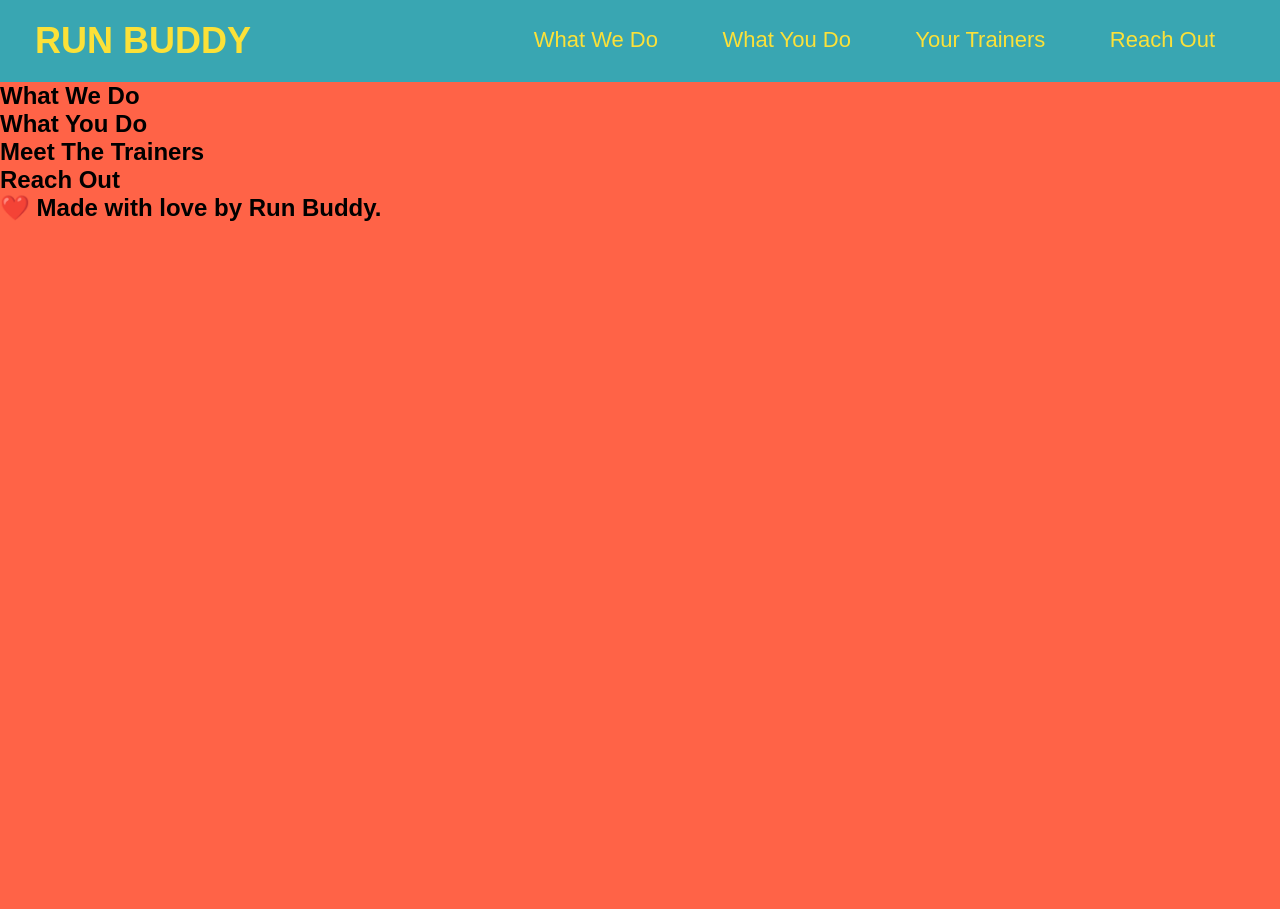
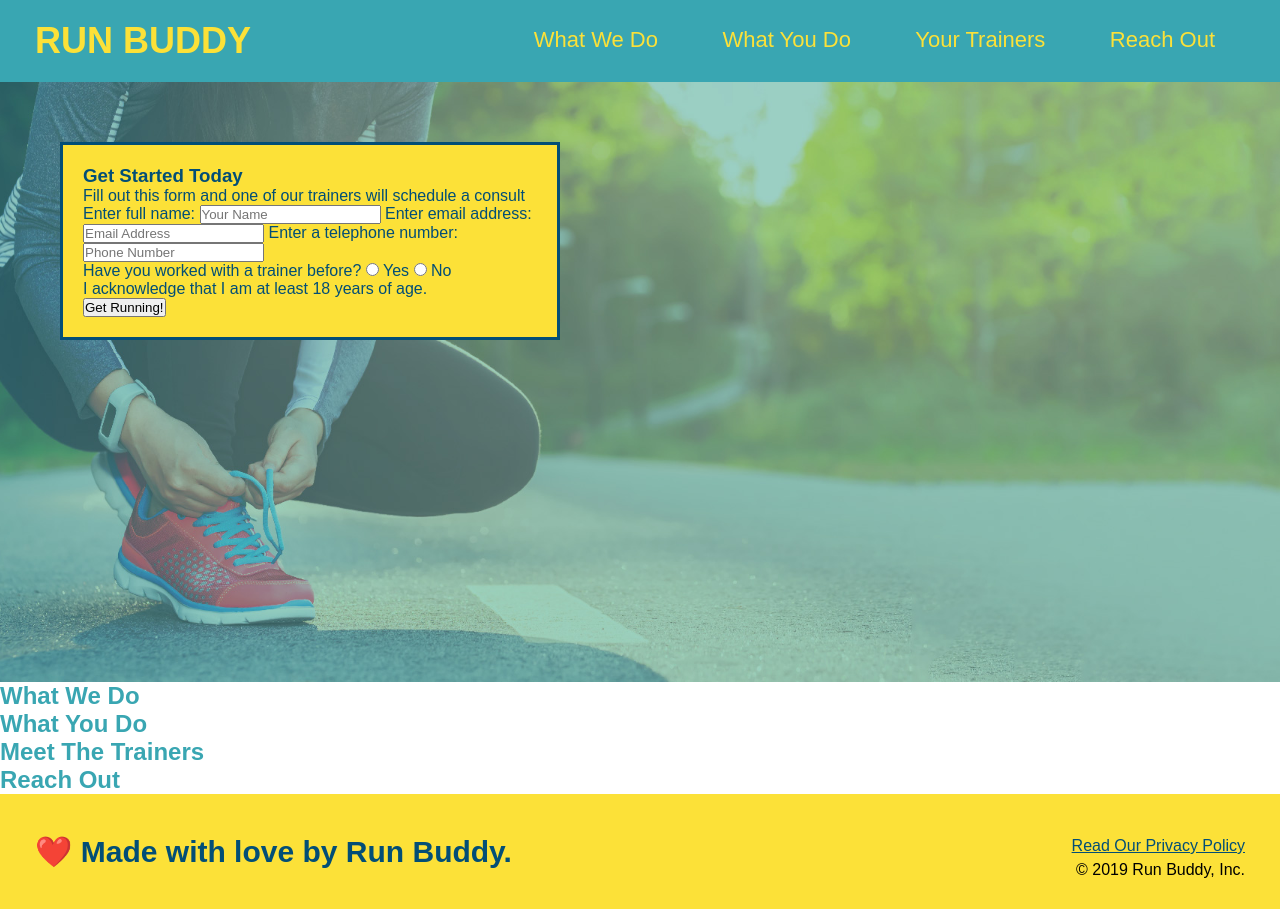
Before and after one commit to chrisimata21/run-buddy, a plain HTML site: page index.html in a window 1280 px wide. Before the commit the page ends 800 px from the top, so only its background shows below. Drawn offline with Linux system fonts and the light colour scheme.

Commit message:
added-styling-in-css-work-in-progress

```diff
--- a/assets/css/style.css
+++ b/assets/css/style.css
@@ -1,7 +1,5 @@
 body {
     font-family: Arial, Helvetica, sans-serif;
-
-    background-color: tomato;
 }
 header {
     padding: 20px 35px;
@@ -13,6 +11,9 @@ header h1 {
     color: #fce138;
     margin: 0;
     display: inline;
+}
+section {
+    color: #39a6b2;
 }
 header a {
     text-decoration: none;
@@ -33,4 +34,41 @@ header nav ul li a {
 * {
     margin: 0;
     padding: 0;
+    box-sizing: border-box;
 }
+footer {
+    background: #fce138;
+    width: 100%;
+    padding: 40px 35px;
+}
+footer h2 {
+    display: inline;
+    color: #024e76;
+    font-size: 30px;
+    margin: 0;
+}
+footer div {
+    float: right;
+    line-height: 1.5;
+    text-align: right;
+}
+footer a {
+    color: #024e76;
+}
+.hero {
+    padding: 60px;
+    background-image: url("../css/images/hero-bg.jpg");
+    height: 600px;
+    background-size: cover;
+    background-position: center;
+}
+.hero-form {
+    background-color: #fce138;
+    padding: 20px;
+    width: 500px;
+    color: #024e76;
+    border-style: solid;
+    border-width: 3px;
+    border-color: #024e76;
+    border: solid 3px #024e76;
+}
--- a/index.html
+++ b/index.html
@@ -30,8 +30,35 @@
             </nav>
         </header>
     <!--hero/jumbotron-->
-    <section>
-
+    <section class="hero">
+        <div class="hero-form">
+            <h3>Get Started Today</h3>
+            <p>Fill out this form and one of our trainers will schedule a consult</p>
+        <!--Add form element-->
+        <form>
+            <label for="name">Enter full name:</label>
+            <input type="text" placeholder="Your Name" name="name" id="name"/>
+            <label for="email">Enter email address:</label>
+            <input type="text" placeholder="Email Address" name="email" id="email"/>
+            <label for="phone">Enter a telephone number:</label>
+            <input type="text" placeholder="Phone Number" name="phone" id="phone"/>
+            <p>
+                Have you worked with a trainer before?
+                <input type="radio" name="trainer-confirm" id="trainer-yes"/>
+                <label for="trainer-yes">Yes</label>
+                <input type="radio" name="trainer-confirm" id="trainer-no"/>
+                <label for="trainer-no">No</label>
+            </p>
+            <p>
+                <label for="checkbox" >
+                    I acknowledge that I am at least 18 years of age.
+                </label>
+            </p>
+            <button type="submit">
+                Get Running!
+            </button>
+        </form>
+        </div>
     </section>
     <!--"what we do" section-->
     <section>
@@ -52,6 +79,10 @@
     <!--footer-->
     <footer>
         <h2>❤️ Made with love by Run Buddy.</h2>
+        <div>
+            <a href="#">Read Our Privacy Policy</a><br />
+            &copy; 2019 Run Buddy, Inc.
+        </div>
     </footer>
     </body>
     </html>
```
Also changed, not shown: assets/css/images/hero-bg.jpg (added).
